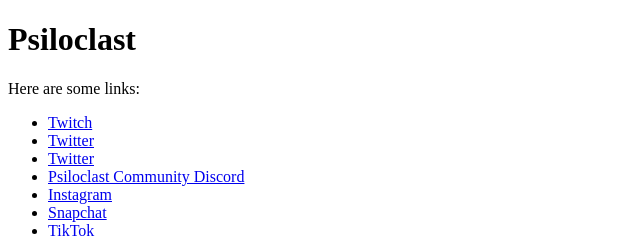
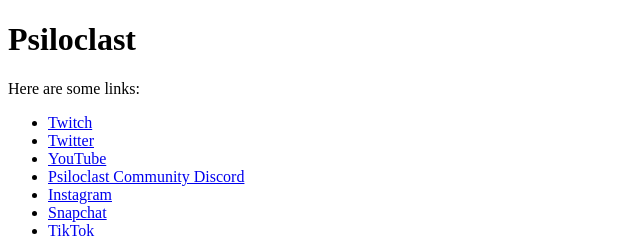
Before and after one commit to Cyloci/Cyloci.github.io, a plain HTML site: page index.html in a window 1280 px wide. Shown: the top 236 px of the page, 0-640 px from the left. Drawn offline with Linux system fonts and the light colour scheme.

Commit message:
Fix typo: Twitter -> YouTube

```diff
--- a/index.html
+++ b/index.html
@@ -11,7 +11,7 @@
     <ul>
       <li><a href="https://www.twitch.tv/psiloclast">Twitch</a></li>
       <li><a href="https://twitter.com/psiloclast">Twitter</a></li>
-      <li><a href="https://www.youtube.com/channel/UCstaIg0mzlGSVCnWjig_cHw">Twitter</a></li>
+      <li><a href="https://www.youtube.com/channel/UCstaIg0mzlGSVCnWjig_cHw">YouTube</a></li>
       <li><a href="https://discord.com/invite/yqHwUmj">Psiloclast Community Discord</a></li>
       <li><a href="https://www.instagram.com/psiloclast_/">Instagram</a></li>
       <li><a href="https://www.snapchat.com/add/psiloclast">Snapchat</a></li>
```
